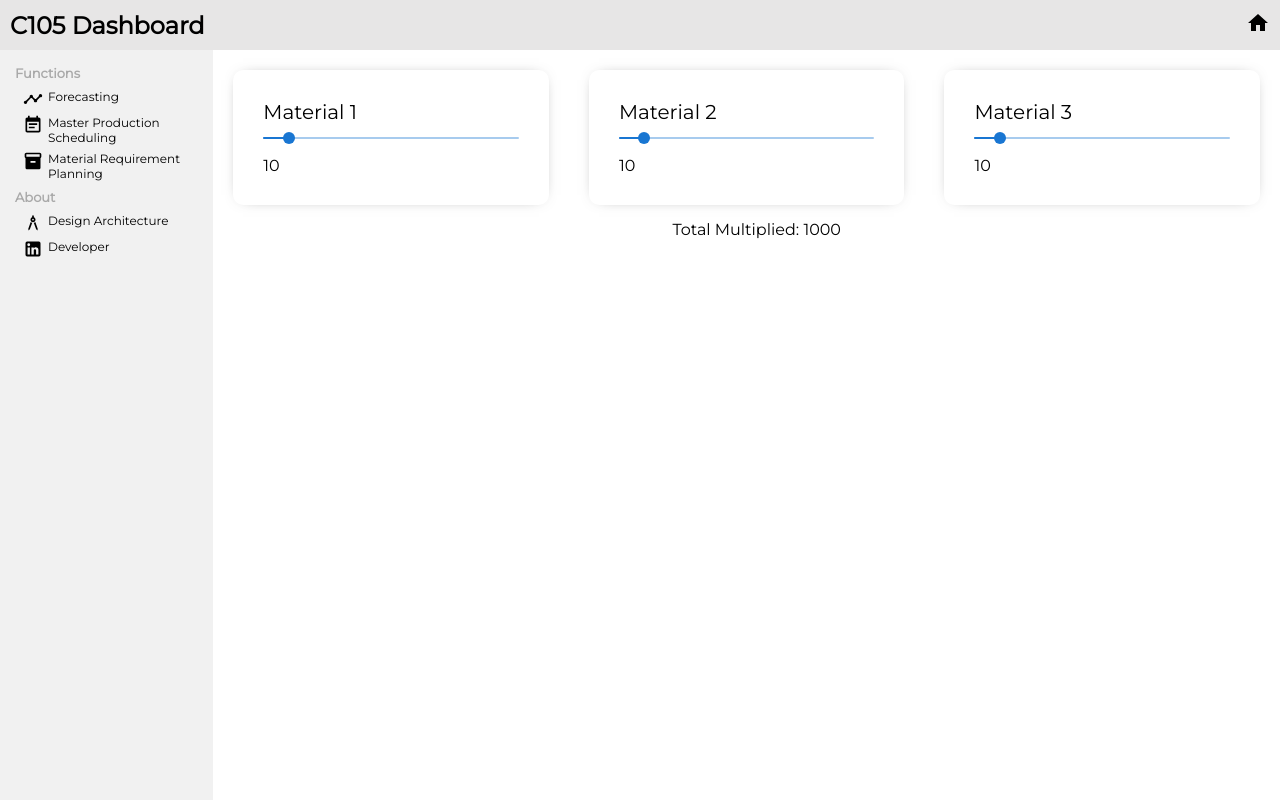
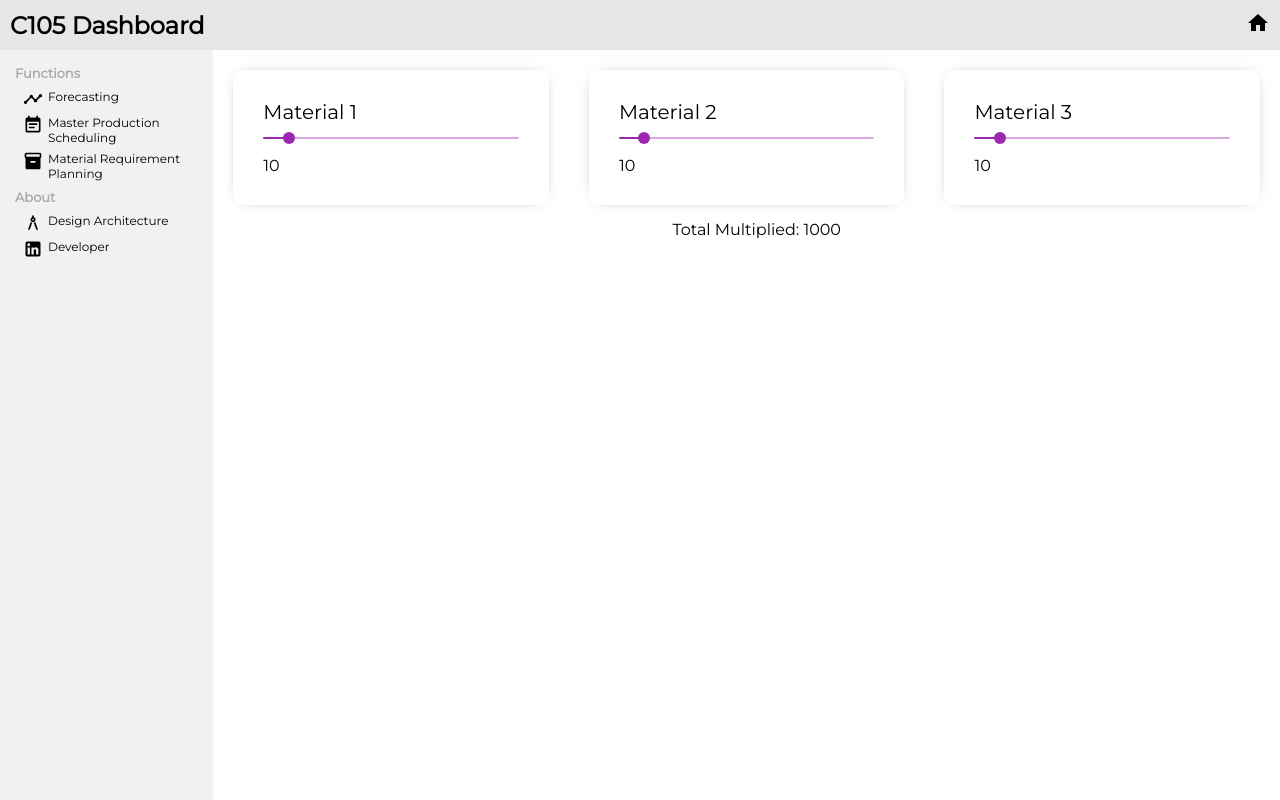
Before and after one commit to darentwh/fyp-react, a React (Create React App) app: page /forecasting in a window 1280 px wide. Built offline with nearby package versions, Linux system fonts and the light colour scheme.

Commit message:
purple slider

```diff
--- a/src/pages/forecasting/Forecasting.jsx
+++ b/src/pages/forecasting/Forecasting.jsx
@@ -42,6 +42,7 @@ export default function Forecasting(){
                         aria-label="Small"
                         valueLabelDisplay="auto"
                         onChange={handleChange}
+                        color="secondary"
                     />
                     {value}
                 </div>
@@ -54,6 +55,7 @@ export default function Forecasting(){
                         aria-label="Small"
                         valueLabelDisplay="auto"
                         onChange={handleChangeTwo}
+                        color="secondary"
                     />
                     {valuetwo}
                 </div>
@@ -66,6 +68,7 @@ export default function Forecasting(){
                         aria-label="Small"
                         valueLabelDisplay="auto"
                         onChange={handleChangeThree}
+                        color="secondary"
                     />
                     {valuethree}
                 </div>
```
